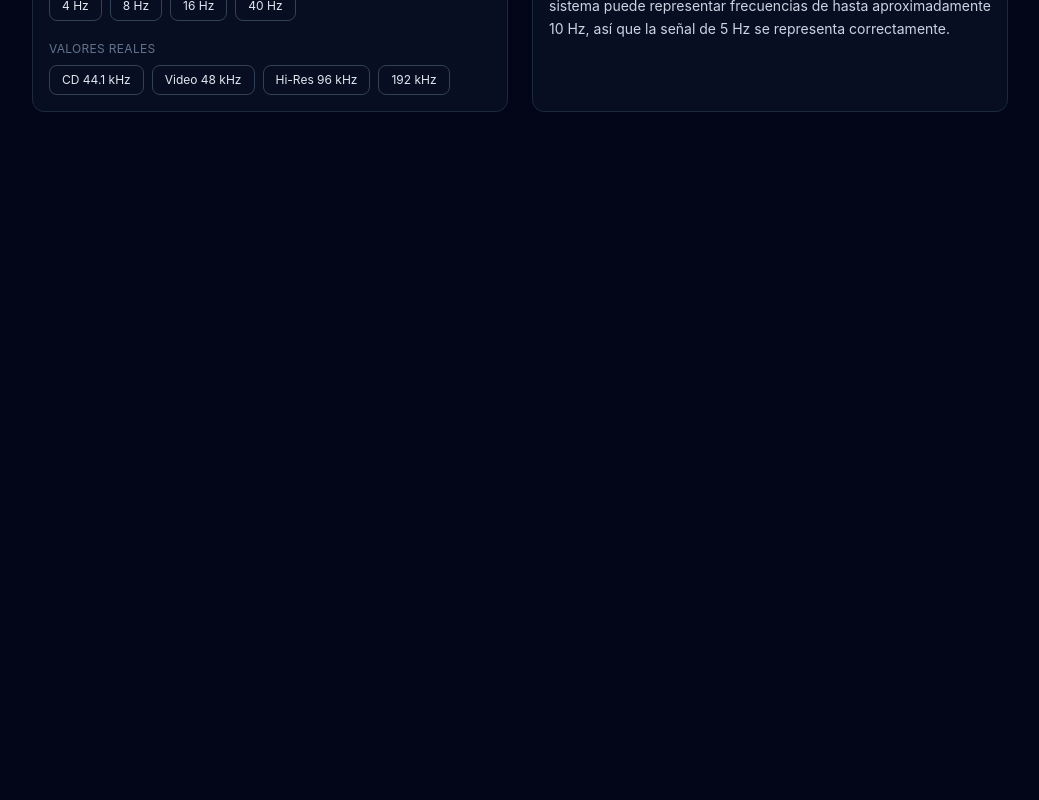
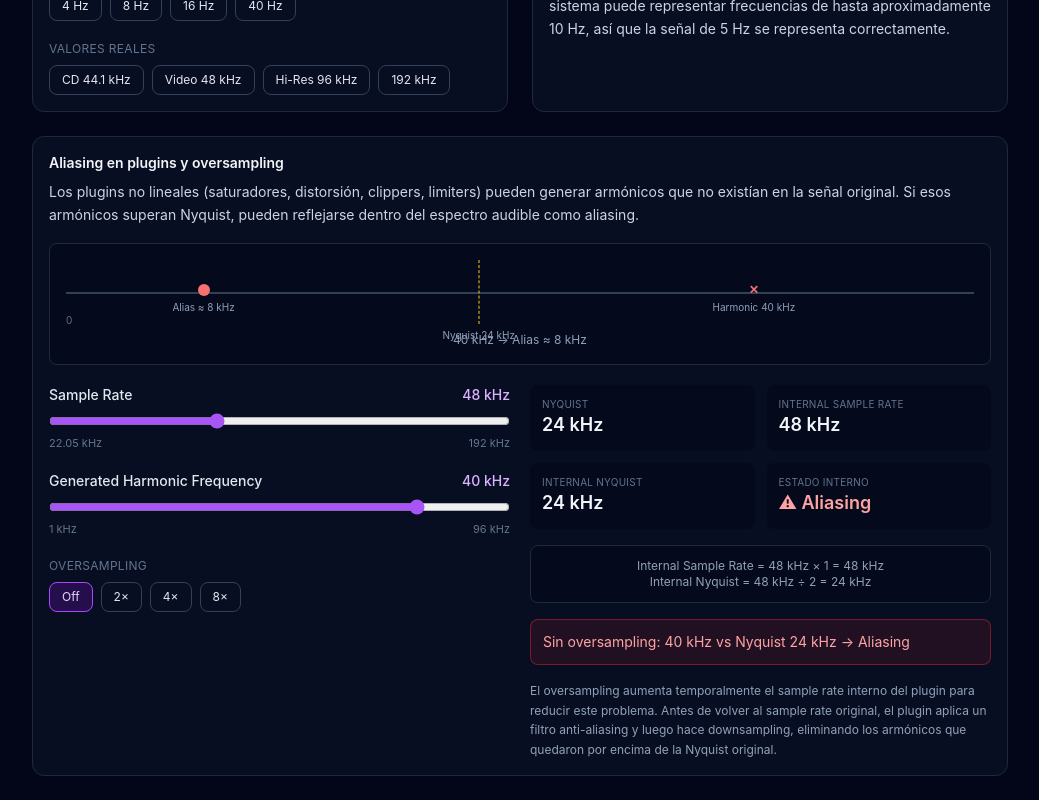
Before and after one commit to afssx/digital-audio-lab, a React (Vite) app: page / in a window 1280 px wide. Shown: the part 1008-1808 px from the top of the page, without its empty margins (120-1159 px from the left). Before the commit the page ends 1144 px from the top, so only its background shows below. Built offline with nearby package versions, Linux system fonts and the light colour scheme.

Commit message:
Add PluginAliasingDemo component to visualize aliasing and oversampling effects

```diff
--- a/src/components/SamplingRateDemo.tsx
+++ b/src/components/SamplingRateDemo.tsx
@@ -386,6 +386,200 @@ export default function SamplingRateDemo({ presentationMode }: { presentationMod
           <p className="text-sm leading-relaxed text-slate-300">{explanation}</p>
         </div>
       </div>
+
+      <PluginAliasingDemo />
+    </div>
+  )
+}
+
+const OVERSAMPLING_FACTORS = [1, 2, 4, 8] as const
+
+function PluginAliasingDemo() {
+  const [sampleRate, setSampleRate] = useState(48000)
+  const [harmonicFrequency, setHarmonicFrequency] = useState(40000)
+  const [oversampling, setOversampling] = useState<(typeof OVERSAMPLING_FACTORS)[number]>(1)
+
+  const nyquist = nyquistFrequency(sampleRate)
+  const internalSampleRate = sampleRate * oversampling
+  const internalNyquist = nyquistFrequency(internalSampleRate)
+
+  const harmonicAliases = harmonicFrequency > nyquist
+  const alias = harmonicAliases ? aliasedFrequency(harmonicFrequency, sampleRate) : null
+  const representableInternally = harmonicFrequency <= internalNyquist
+
+  const CHART_MAX = Math.max(sampleRate, harmonicFrequency) * 1.1
+  const toPercent = (hz: number) => Math.min(100, (hz / CHART_MAX) * 100)
+
+  return (
+    <div className="rounded-xl border border-slate-800 bg-slate-900/50 p-4">
+      <h3 className="text-sm font-semibold text-slate-100">Aliasing en plugins y oversampling</h3>
+      <p className="mt-2 text-sm leading-relaxed text-slate-300">
+        Los plugins no lineales (saturadores, distorsión, clippers, limiters) pueden generar armónicos que no
+        existían en la señal original. Si esos armónicos superan Nyquist, pueden reflejarse dentro del espectro
+        audible como aliasing.
+      </p>
+
+      <div className="mt-4 rounded-lg border border-slate-800 bg-slate-950/60 p-4">
+        <div className="relative h-16">
+          <div className="absolute left-0 right-0 top-8 h-0.5 bg-slate-700" />
+
+          {alias !== null && (
+            <Marker percent={toPercent(alias)} color="#f87171" label={`Alias ≈ ${formatFrequency(alias)}`} shape="circle" />
+          )}
+          <Marker percent={toPercent(nyquist)} color="#facc15" label={`Nyquist ${formatFrequency(nyquist)}`} shape="line" />
+          <Marker
+            percent={toPercent(harmonicFrequency)}
+            color={harmonicAliases ? '#f87171' : '#4ade80'}
+            label={`Harmonic ${formatFrequency(harmonicFrequency)}`}
+            shape="cross"
+          />
+          <span className="absolute -bottom-1 left-0 text-[10px] text-slate-500">0</span>
+        </div>
+
+        <p className="mt-2 text-center text-xs text-slate-400">
+          {harmonicAliases
+            ? `${formatFrequency(harmonicFrequency)} → Alias ≈ ${formatFrequency(alias ?? 0)}`
+            : `${formatFrequency(harmonicFrequency)} está dentro de Nyquist: no genera aliasing.`}
+        </p>
+      </div>
+
+      <div className="mt-5 grid gap-5 md:grid-cols-2">
+        <div className="space-y-5">
+          <div>
+            <label className="flex items-center justify-between text-sm font-medium text-slate-200">
+              Sample Rate
+              <span className="text-purple-300">{formatFrequency(sampleRate)}</span>
+            </label>
+            <input
+              type="range"
+              min={Math.log10(22050)}
+              max={Math.log10(SAMPLE_RATE_MAX)}
+              step="any"
+              value={Math.log10(sampleRate)}
+              onChange={(e) => setSampleRate(logSliderToFrequency(Number(e.target.value)))}
+              className="mt-2 w-full"
+            />
+            <div className="flex justify-between text-[11px] text-slate-500">
+              <span>22.05 kHz</span>
+              <span>192 kHz</span>
+            </div>
+          </div>
+
+          <div>
+            <label className="flex items-center justify-between text-sm font-medium text-slate-200">
+              Generated Harmonic Frequency
+              <span className="text-purple-300">{formatFrequency(harmonicFrequency)}</span>
+            </label>
+            <input
+              type="range"
+              min={Math.log10(1000)}
+              max={Math.log10(96000)}
+              step="any"
+              value={Math.log10(harmonicFrequency)}
+              onChange={(e) => setHarmonicFrequency(logSliderToFrequency(Number(e.target.value)))}
+              className="mt-2 w-full"
+            />
+            <div className="flex justify-between text-[11px] text-slate-500">
+              <span>1 kHz</span>
+              <span>96 kHz</span>
+            </div>
+          </div>
+
+          <div>
+            <p className="mb-2 text-xs uppercase tracking-wide text-slate-500">Oversampling</p>
+            <div className="flex flex-wrap gap-2">
+              {OVERSAMPLING_FACTORS.map((factor) => (
+                <button
+                  key={factor}
+                  type="button"
+                  onClick={() => setOversampling(factor)}
+                  className={`rounded-lg border px-3 py-1.5 text-xs ${
+                    oversampling === factor
+                      ? 'border-purple-500 bg-purple-600/20 text-purple-200'
+                      : 'border-slate-700 text-slate-200 hover:border-purple-500'
+                  }`}
+                >
+                  {factor === 1 ? 'Off' : `${factor}×`}
+                </button>
+              ))}
+            </div>
+          </div>
+        </div>
+
+        <div className="space-y-4">
+          <div className="grid grid-cols-2 gap-3 text-sm">
+            <Stat label="Nyquist" value={formatFrequency(nyquist)} />
+            <Stat label="Internal Sample Rate" value={formatFrequency(internalSampleRate)} />
+            <Stat label="Internal Nyquist" value={formatFrequency(internalNyquist)} />
+            <Stat
+              label="Estado interno"
+              value={representableInternally ? '✓ Representable' : '⚠ Aliasing'}
+              tone={representableInternally ? 'ok' : 'warn'}
+            />
+          </div>
+
+          <div className="rounded-lg border border-slate-800 bg-slate-950/60 p-3 text-center text-xs text-slate-400">
+            Internal Sample Rate = {formatFrequency(sampleRate)} × {oversampling} = {formatFrequency(internalSampleRate)}
+            <br />
+            Internal Nyquist = {formatFrequency(internalSampleRate)} ÷ 2 = {formatFrequency(internalNyquist)}
+          </div>
+
+          <div
+            className={`rounded-lg border p-3 text-sm ${
+              representableInternally
+                ? 'border-emerald-500/40 bg-emerald-500/10 text-emerald-300'
+                : 'border-red-500/40 bg-red-500/10 text-red-300'
+            }`}
+          >
+            {oversampling === 1 ? (
+              <>Sin oversampling: {formatFrequency(harmonicFrequency)} vs Nyquist {formatFrequency(nyquist)} → {harmonicAliases ? 'Aliasing' : 'Representable'}</>
+            ) : (
+              <>
+                Con {oversampling}× oversampling: {formatFrequency(harmonicFrequency)} vs Internal Nyquist{' '}
+                {formatFrequency(internalNyquist)} → {representableInternally ? 'Representable' : 'Aliasing'}
+              </>
+            )}
+          </div>
+
+          <p className="text-xs leading-relaxed text-slate-400">
+            El oversampling aumenta temporalmente el sample rate interno del plugin para reducir este problema.
+            Antes de volver al sample rate original, el plugin aplica un filtro anti-aliasing y luego hace
+            downsampling, eliminando los armónicos que quedaron por encima de la Nyquist original.
+          </p>
+        </div>
+      </div>
+    </div>
+  )
+}
+
+function Marker({
+  percent,
+  color,
+  label,
+  shape,
+}: {
+  percent: number
+  color: string
+  label: string
+  shape: 'circle' | 'cross' | 'line'
+}) {
+  return (
+    <div className="absolute top-0" style={{ left: `${percent}%`, transform: 'translateX(-50%)' }}>
+      {shape === 'line' && <div className="h-16 w-px border-l border-dashed" style={{ borderColor: color }} />}
+      {shape === 'circle' && (
+        <div className="mt-6 h-3 w-3 rounded-full" style={{ backgroundColor: color }} />
+      )}
+      {shape === 'cross' && (
+        <div className="mt-6 flex h-3 w-3 items-center justify-center text-xs font-bold" style={{ color }}>
+          ✕
+        </div>
+      )}
+      <span
+        className="absolute top-full mt-1 whitespace-nowrap text-[10px] text-slate-400"
+        style={{ left: '50%', transform: 'translateX(-50%)' }}
+      >
+        {label}
+      </span>
     </div>
   )
 }
```
